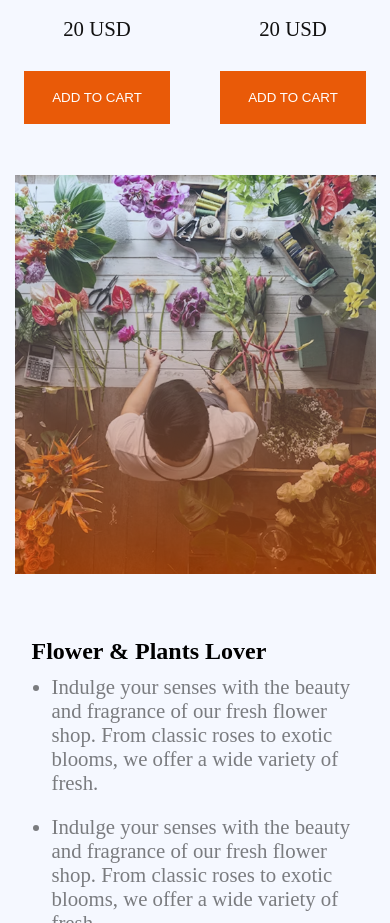
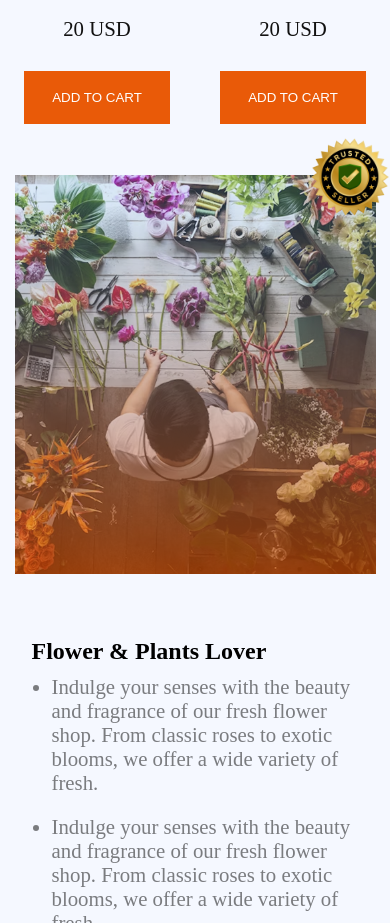
Before and after one commit to Rohan-islam-dev/flower-shop-error-fix, a plain HTML site: page index.html in a window 390 px wide. Shown: the part 2572-3495 px from the top of the page. Drawn offline with Linux system fonts and the light colour scheme.

Commit message:
trusted badge add small device responsive

```diff
--- a/style.css
+++ b/style.css
@@ -351,8 +351,7 @@ footer {
 
 /* small device responsive */
 @media screen and (max-width: 576px) {
-  .hide,
-  .badge {
+  .hide{
     display: none;
   }
 
@@ -463,9 +462,9 @@ footer {
   }
   .badge {
     position: absolute;
-    width: 50%;
-    bottom: 76%;
-    left: 50%;
+    width: 30%;
+    bottom: 86%;
+    left: 78%;
   }
  .plant-banner-right ul {
   padding: 10px;
```
